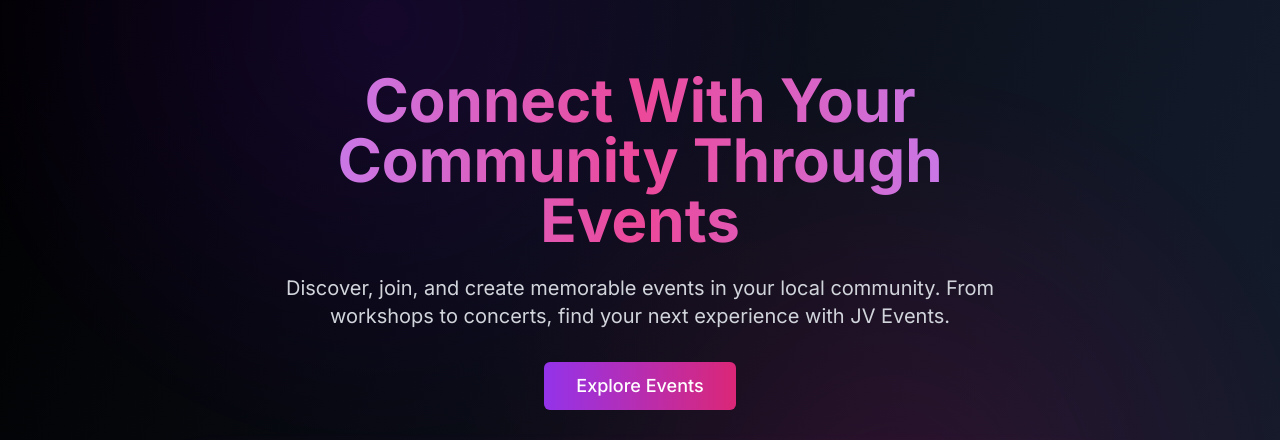
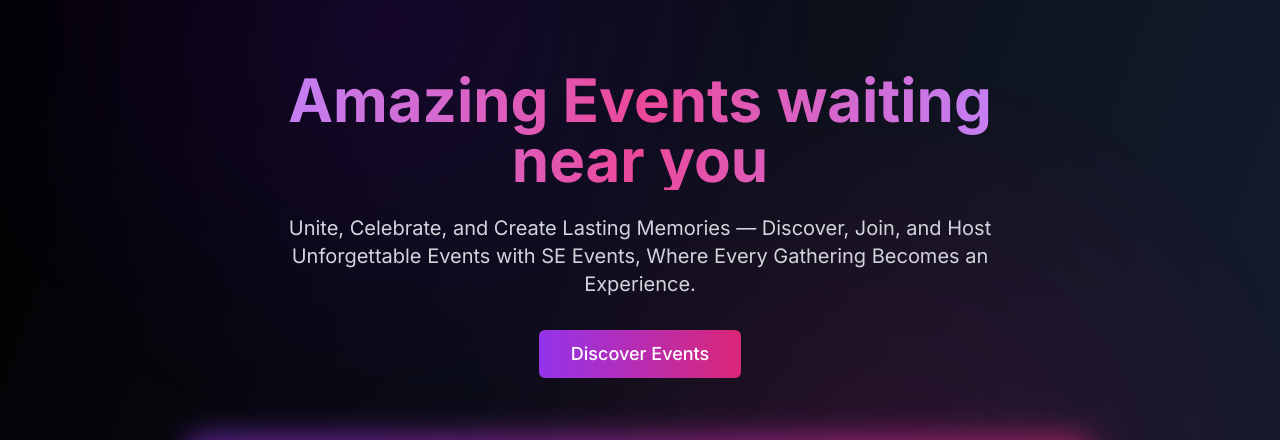
Before and after one commit to RealWorldDeveloper/events-platform, a Next.js app: page / in a window 1280 px wide. Shown: the part 138-578 px from the top of the page. Built offline with nearby package versions, Linux system fonts and the light colour scheme; no server answers; the database is empty.

Commit message:
Update page.jsx

```diff
--- a/app/page.jsx
+++ b/app/page.jsx
@@ -35,15 +35,14 @@ export default function Home() {
         <div className="container mx-auto px-4 relative z-10">
           <div className="max-w-3xl mx-auto text-center mb-12">
             <h1 className="text-4xl md:text-6xl font-bold mb-6 bg-clip-text text-transparent bg-gradient-to-r from-purple-400 via-pink-500 to-purple-400">
-              Connect With Your Community Through Events
+              Amazing Events waiting near you
             </h1>
             <p className="text-xl text-gray-300 mb-8">
-              Discover, join, and create memorable events in your local community. From workshops to concerts, find your
-              next experience with JV Events.
+              Unite, Celebrate, and Create Lasting Memories — Discover, Join, and Host Unforgettable Events with SE Events, Where Every Gathering Becomes an Experience.
             </p>
             <div className="flex flex-col sm:flex-row gap-4 justify-center">
               <Button className="bg-gradient-to-r from-purple-600 to-pink-600 hover:from-purple-700 hover:to-pink-700 text-white text-lg py-6 px-8">
-                <Link href='/events'>Explore Events</Link>
+                <Link href='/events'>Discover Events</Link>
               </Button>
 
             </div>
```
